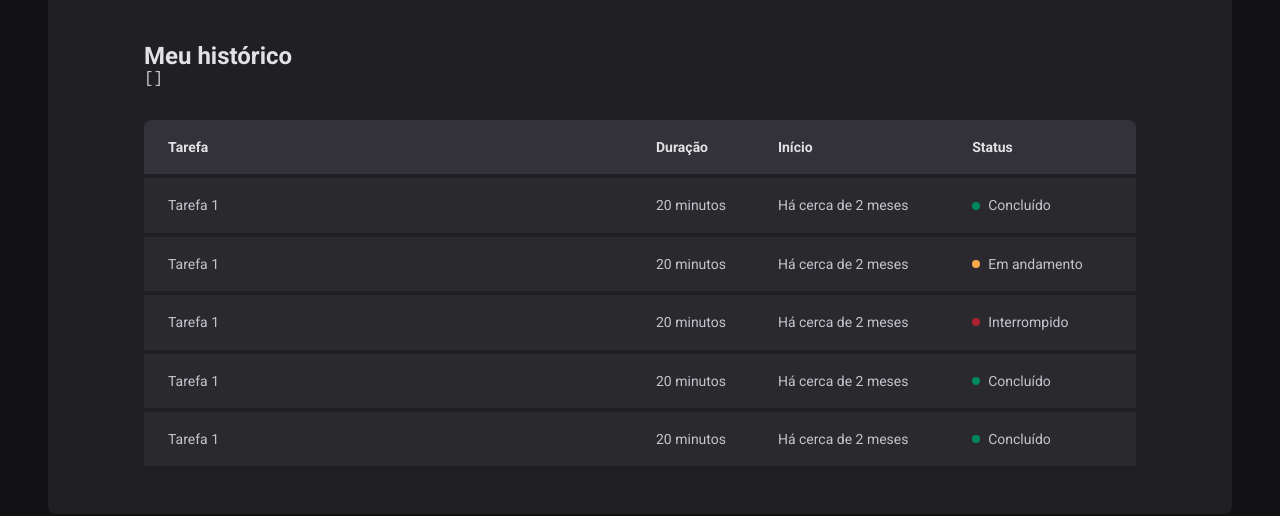
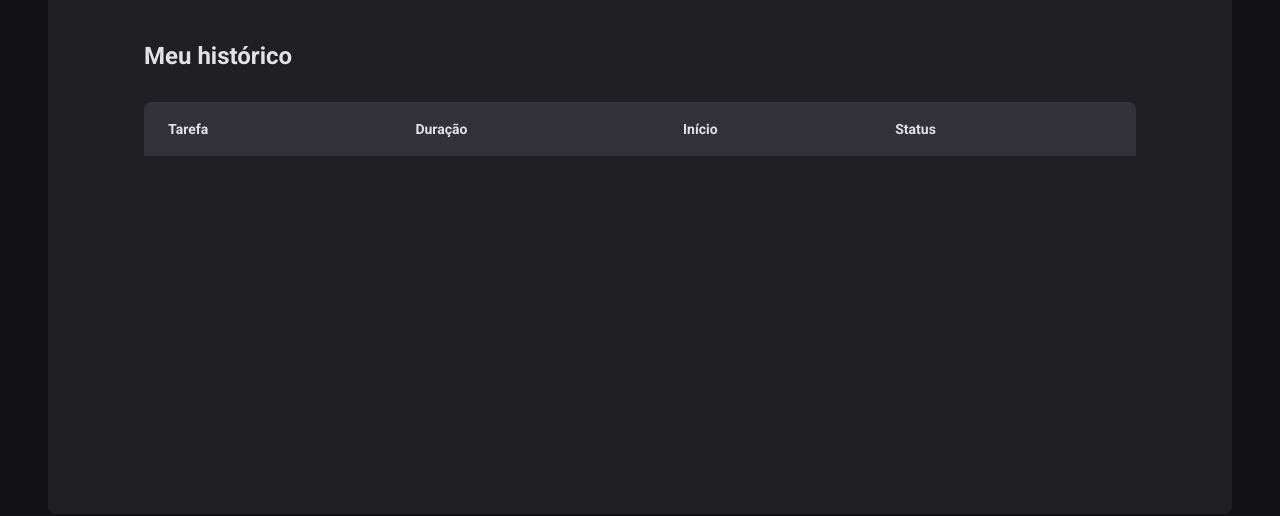
Before and after one commit to guisofiati/rocketseat-ignite-timer, a React (Vite) app: page /history in a window 1280 px wide. Shown: the part 206-722 px from the top of the page. Built offline with nearby package versions, Linux system fonts and the light colour scheme.

Commit message:
history tasks

```diff
--- a/src/contexts/CyclesContext.tsx
+++ b/src/contexts/CyclesContext.tsx
@@ -1,4 +1,4 @@
-import React, { ReactNode, createContext, useState } from 'react'
+import { ReactNode, createContext, useState } from 'react'
 
 interface Cycle {
   id: string
@@ -70,8 +70,6 @@
     setCycles((state) => [...state, newCycle])
     setActiveCycleId(id)
     setAmountSecondsPassed(0)
-
-    // reset()
   }
 
   function interruptCurrentCycle() {
--- a/src/pages/History/index.tsx
+++ b/src/pages/History/index.tsx
@@ -1,4 +1,6 @@
 import { useContext } from 'react'
+import { formatDistanceToNow } from 'date-fns'
+import ptBR from 'date-fns/locale/pt-BR'
 import { HistoryContainer, HistoryList, Status } from './styles'
 import { CyclesContext } from '../../contexts/CyclesContext'
 
@@ -8,8 +10,6 @@
   return (
     <HistoryContainer>
       <h1>Meu histórico</h1>
-
-      <pre>{JSON.stringify(cycles, null, 2)}</pre>
 
       <HistoryList>
         <table>
@@ -22,46 +22,31 @@
             </tr>
           </thead>
           <tbody>
-            <tr>
-              <td>Tarefa 1</td>
-              <td>20 minutos</td>
-              <td>Há cerca de 2 meses</td>
-              <td>
-                <Status statusColor="green">Concluído</Status>
-              </td>
-            </tr>
-            <tr>
-              <td>Tarefa 1</td>
-              <td>20 minutos</td>
-              <td>Há cerca de 2 meses</td>
-              <td>
-                <Status statusColor="yellow">Em andamento</Status>
-              </td>
-            </tr>
-            <tr>
-              <td>Tarefa 1</td>
-              <td>20 minutos</td>
-              <td>Há cerca de 2 meses</td>
-              <td>
-                <Status statusColor="red">Interrompido</Status>
-              </td>
-            </tr>
-            <tr>
-              <td>Tarefa 1</td>
-              <td>20 minutos</td>
-              <td>Há cerca de 2 meses</td>
-              <td>
-                <Status statusColor="green">Concluído</Status>
-              </td>
-            </tr>
-            <tr>
-              <td>Tarefa 1</td>
-              <td>20 minutos</td>
-              <td>Há cerca de 2 meses</td>
-              <td>
-                <Status statusColor="green">Concluído</Status>
-              </td>
-            </tr>
+            {cycles.map((cycle) => {
+              return (
+                <tr key={cycle.id}>
+                  <td>{cycle.task}</td>
+                  <td>{cycle.minutesAmount} minutos</td>
+                  <td>
+                    {formatDistanceToNow(cycle.startDate, {
+                      addSuffix: true,
+                      locale: ptBR,
+                    })}
+                  </td>
+                  <td>
+                    {cycle.finishedDate && (
+                      <Status statusColor="green">Concluído</Status>
+                    )}
+                    {cycle.interruptedDate && (
+                      <Status statusColor="red">Interrompido</Status>
+                    )}
+                    {!cycle.finishedDate && !cycle.interruptedDate && (
+                      <Status statusColor="yellow">Em andamento</Status>
+                    )}
+                  </td>
+                </tr>
+              )
+            })}
           </tbody>
         </table>
       </HistoryList>
--- a/src/pages/Home/index.tsx
+++ b/src/pages/Home/index.tsx
@@ -35,14 +35,19 @@
     },
   })
 
-  const { handleSubmit, watch /* reset */ } = newCycleForm
+  const { handleSubmit, watch, reset } = newCycleForm
 
   const task = watch('task') // watch input being filled
   const isSubmitDisabled = !task
 
+  function handleCreateNewCycle(data: NewCycleFormData) {
+    createNewCycle(data)
+    reset()
+  }
+
   return (
     <HomeContainer>
-      <form onSubmit={handleSubmit(createNewCycle)}>
+      <form onSubmit={handleSubmit(handleCreateNewCycle)}>
         <FormProvider {...newCycleForm}>
           <NewCycleForm />
         </FormProvider>
```
